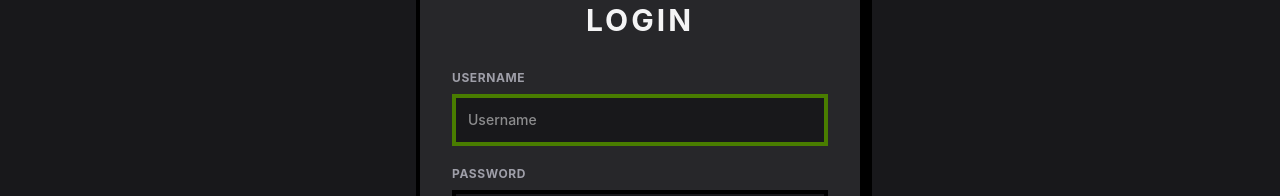
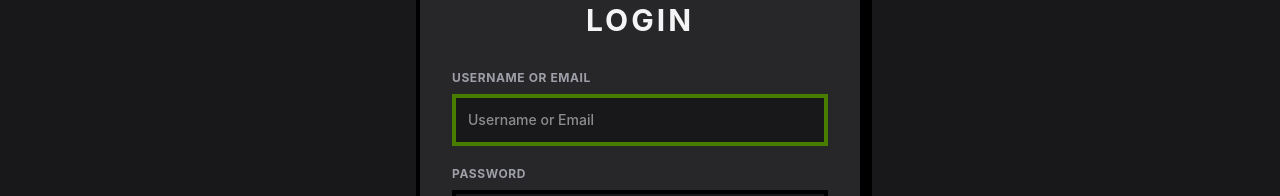
Before and after one commit to mist-interactive/frontend, a React (Vite) app: page /login in a window 1280 px wide. Shown: the part 206-402 px from the top of the page. Built offline with nearby package versions, Linux system fonts and the light colour scheme.

Commit message:
fix(auth): support email login and update identifier input validation

```diff
--- a/src/pages/Login.tsx
+++ b/src/pages/Login.tsx
@@ -17,12 +17,12 @@ export default function Login() {
 
     // validation: check for empty strings and length constraints
     if (!trimmedUsername || !password) {
-      setError("Please enter both username and password.");
+      setError("Please enter both username/email and password.");
       return;
     }
 
-    if (trimmedUsername.length < 3 || trimmedUsername.length > 50) {
-      setError("Username must be between 3 and 50 characters.");
+    if (trimmedUsername.length < 3 || trimmedUsername.length > 255) {
+      setError("Username or email must be between 3 and 255 characters.");
       return;
     }
 
@@ -50,9 +50,9 @@ export default function Login() {
       if (!loginResponse.ok) {
         const errText = await loginResponse.text().catch(() => "");
         if (loginResponse.status === 404 || loginResponse.status === 403) {
-          setError("Invalid username or password.");
+          setError("Invalid username/email or password.");
         } else if (errText.includes("Validation error")) {
-          setError("Invalid username or password format.");
+          setError("Invalid username/email or password format.");
         } else {
           setError(errText || "Login failed. Please check your credentials.");
         }
@@ -103,19 +103,19 @@ export default function Login() {
         )}
 
         <form onSubmit={handleSubmit} className="flex flex-col gap-5">
-          {/* username field */}
+          {/* username or email field */}
           <div className="flex flex-col gap-1">
             <label htmlFor="username" className="text-xs font-bold text-zinc-400 mb-1 tracking-wider uppercase">
-              Username
+              Username or Email
             </label>
             <input
               type="text"
               id="username"
-              maxLength={50}
+              maxLength={255}
               autoFocus
               value={username}
               onChange={(e) => setUsername(e.target.value)}
-              placeholder="Username"
+              placeholder="Username or Email"
               className="bg-zinc-900 border-4 border-black text-white p-3 outline-none focus:border-lime-700 transition-colors text-sm font-medium"
             />
           </div>
```
